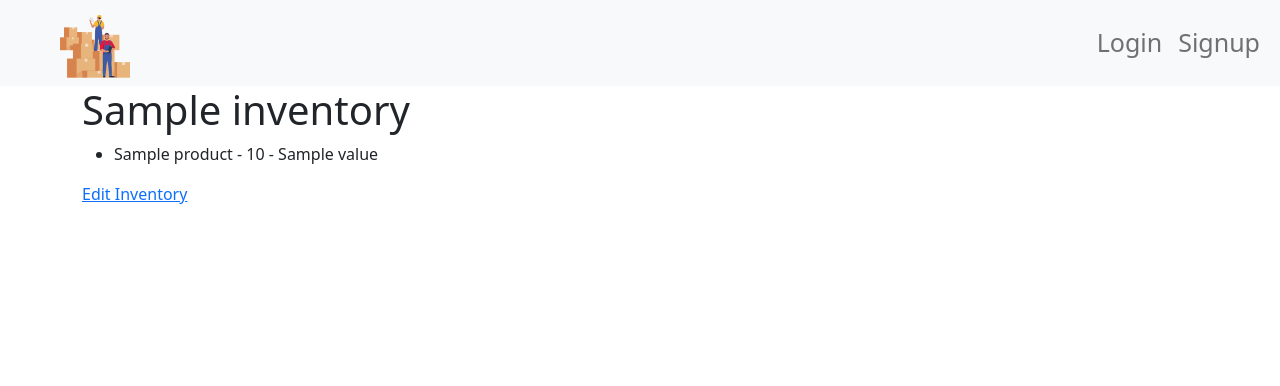
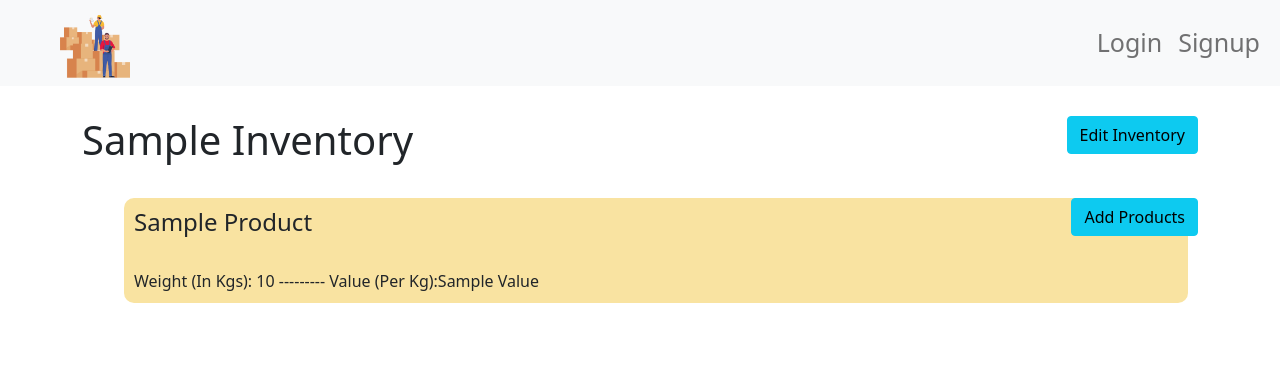
Before and after one commit to Mrudu30/Inventory_Management, a Django app: template base/templates/base/inventory.html in a window 1280 px wide. Shown: the top 386 px of the page. Run offline with Django 3.2, Linux system fonts and the light colour scheme; the template is opened without the code that fills it: most values are stand-ins (such as "Sample title", 1, 10 or a date in 2020).

Commit message:
product list styled and product rendered

```diff
--- a/base/templates/base/form_rendering.html
+++ b/base/templates/base/form_rendering.html
@@ -9,7 +9,7 @@
             <h1>{{title}}</h1>
             {% csrf_token %}
             {{ form.as_p }}
-            <input type="submit" value="Submit">
+            <input type="submit" value="Submit" class="btn btn-outline-dark btn-lg">
         </form>
     </div>
 </body>
--- a/base/templates/base/inventory.html
+++ b/base/templates/base/inventory.html
@@ -3,12 +3,24 @@
 {% load static %}
 <link rel="stylesheet" href="{% static 'css/main.css' %}">
     <div class="container">
-        <h1>{{ inventory.name }}</h1>
-        <ul>
-            {% for product in inventory.products_present.all %}
-                <li>{{ product.pname }} - {{ product.weight }} - {{ product.value }}</li>
-            {% endfor %}
-        </ul>
-        <a href="{% url 'edit_inventory' inventory.id %}">Edit Inventory</a>
+        <div class="title-wrapper">
+           <h1>{{ inventory.name }}</h1>
+            <a class="btn btn-info" href="{% url 'edit_inventory' inventory.id %}">Edit Inventory</a>
+        </div>
+        <br>
+        <div class="product-wrapper">
+            <p class="pro_btn">
+                <a class="btn btn-info" href="{% url 'add_product' inventory.id %}">Add Products</a>
+            </p>
+           <ul>
+                {% for product in inventory.products_present.all %}
+                    <li class="product">
+                        <h4>{{ product.pname }}</h4>
+                        <br>
+                        Weight (In Kgs): {{ product.weight }} --------- Value (Per Kg):{{ product.value }}
+                    </li>
+                {% endfor %}
+            </ul>
+        </div>
     <div>
 {% endblock content %}
--- a/base/templates/profile/signin.html
+++ b/base/templates/profile/signin.html
@@ -9,8 +9,8 @@
             {% csrf_token %}
             <h1>Login</h1>
             <div>
-                <label for="email">Email:</label>
-                <input type="email" name="email" required>
+                <label for="Username">Username:</label>
+                <input type="text" name="username" required>
             </div>
             <div>
                 <label for="password">Password:</label>
--- a/base/urls.py
+++ b/base/urls.py
@@ -10,4 +10,5 @@ urlpatterns = [
     path('edit_details/=?<str:pk>/',views.edit_user,name='edit_details'),
     path('inventory/<str:pk>/',views.inventory,name='inventory'),
     path('edit_inventory/<str:pk>/',views.edit_inventory,name='edit_inventory'),
+    path('inventory/<str:pk>/add_product/',views.add_products,name='add_product'),
 ]
--- a/static/css/main.css
+++ b/static/css/main.css
@@ -36,12 +36,12 @@
 
 /* ------- Form Css ------- */
 .form-wrapper{
-    padding-top: 50px;
+    padding-top: auto;
     background-color: rgb(250, 181, 116);
     align-items: center;
     border-radius: 10px;
     width: 30rem;
-    height: 30rem;
+    height: auto;
     margin: auto;
     text-transform: capitalize;
 }
@@ -60,8 +60,7 @@
 }
 
 .form-wrapper div{
-    margin: 20px;
-    margin-top: 20px;
+    margin-top: auto;
 }
 .form-wrapper input{
     width:70%;
@@ -71,3 +70,34 @@
     margin-left: 55px;
     align-self: center;
 }
+
+/* ------ Inventory CSS ------- */
+.product{
+    display: block;
+    border-radius: 10px;
+    background-color: rgb(249, 227, 161);
+    padding: 10px;
+    text-transform: capitalize;
+    margin: 10px;
+}
+
+.pro_btn{
+    float: right;
+}
+
+.title-wrapper h1{
+    display: inline;
+}
+
+.title-wrapper{
+    display: block;
+    justify-items: flex-start;
+    margin-top: 30px;
+    text-transform: capitalize;
+}
+
+.title-wrapper .btn{
+    float: right;
+    display: block;
+    margin-bottom: 5px;
+}
```
Also changed, not shown: base/views.py (+39 -13 lines), db.sqlite3.
